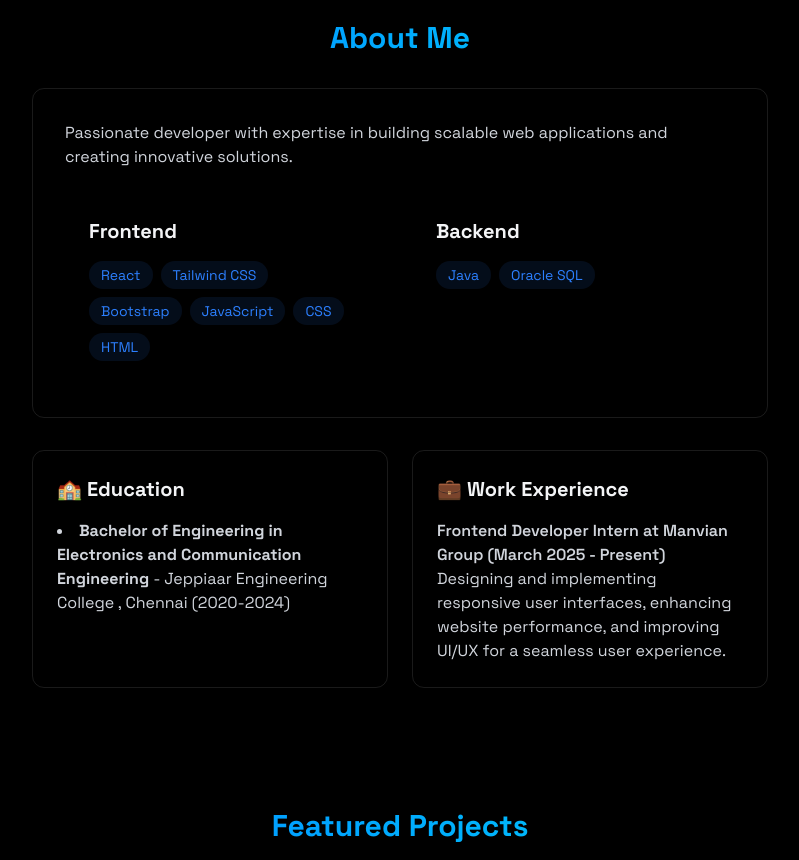
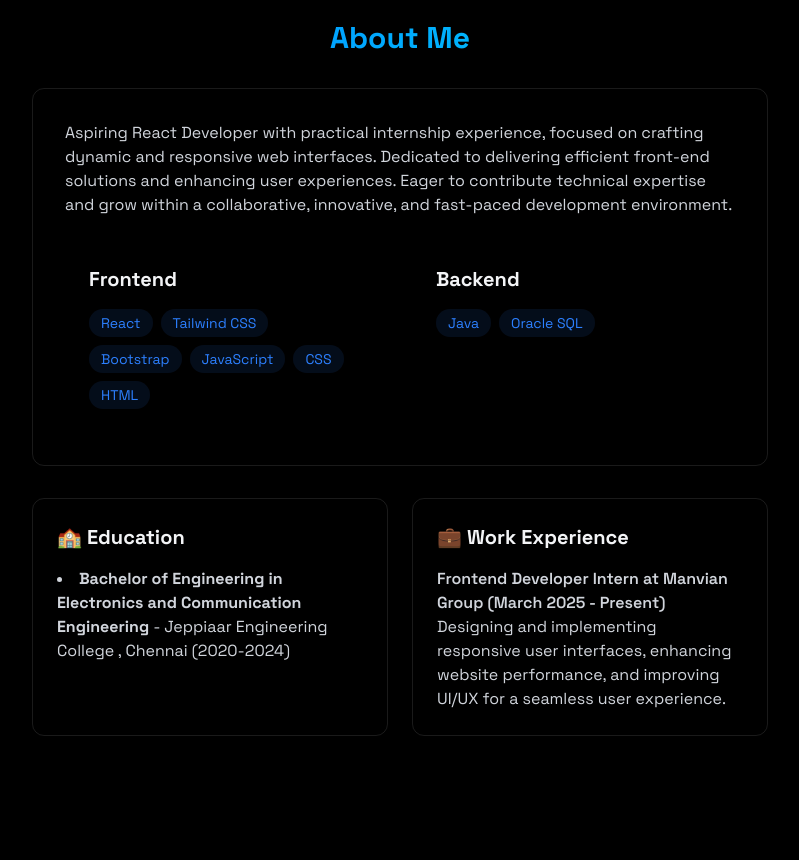
Before and after one commit to venkadesh-developer/Venkat.developer, a React (Vite) app: page / in a window 1280 px wide. Shown: the part 860-1720 px from the top of the page, without its empty margins (240-1039 px from the left). Built offline with nearby package versions, Linux system fonts and the light colour scheme.

Commit message:
Save changes before pulling remote updates

```diff
--- a/src/components/LoadingScreen.jsx
+++ b/src/components/LoadingScreen.jsx
@@ -2,7 +2,7 @@ import { useEffect, useState } from "react";
 
 export const LoadingScreen = ({ onComplete }) => {
   const [text, setText] = useState("");
-  const fullText = "<  Welcome! Setting up your visit ⚙️ />";
+  const fullText = " Welcome! Setting up your visit ⚙️";
 
   useEffect(() => {
     let index = 0;
--- a/src/components/sections/About.jsx
+++ b/src/components/sections/About.jsx
@@ -27,8 +27,9 @@ export const About = () => {
 
           <div className="rounded-xl p-8 border-white/10 border hover:-translate-y-1 transition-all">
             <p className="text-gray-300 mb-6">
-              Passionate developer with expertise in building scalable web
-              applications and creating innovative solutions.
+              Aspiring React Developer with practical internship experience, focused on crafting dynamic and responsive web interfaces.
+               Dedicated to delivering efficient front-end solutions and enhancing user experiences.
+               Eager to contribute technical expertise and grow within a collaborative, innovative, and fast-paced development environment.
             </p>
 
             <div className="grid grid-cols-1 md:grid-cols-2 gap-6">
@@ -86,7 +87,7 @@ export const About = () => {
                     Frontend Developer Intern at Manvian Group (March 2025 - Present){" "}
                   </h4>
                   <p>
-                  Designing and implementing responsive user interfaces, enhancing website performance, and improving UI/UX for a seamless user experience.
+                    Designing and implementing responsive user interfaces, enhancing website performance, and improving UI/UX for a seamless user experience.
                   </p>
                 </div>
               </div>
```
